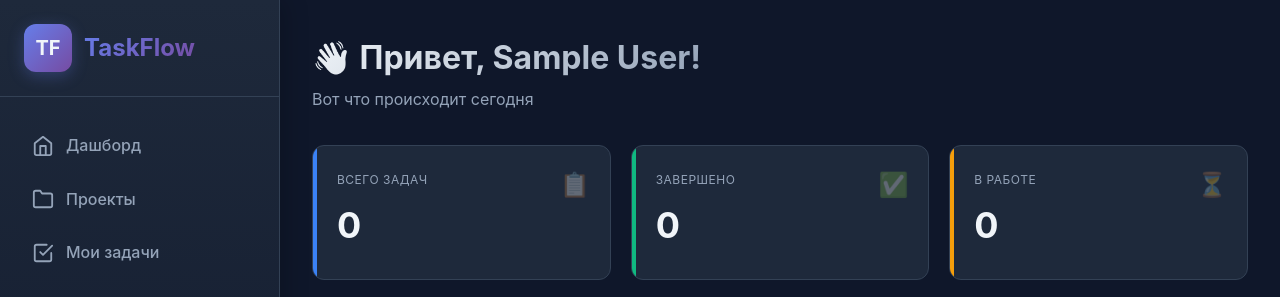
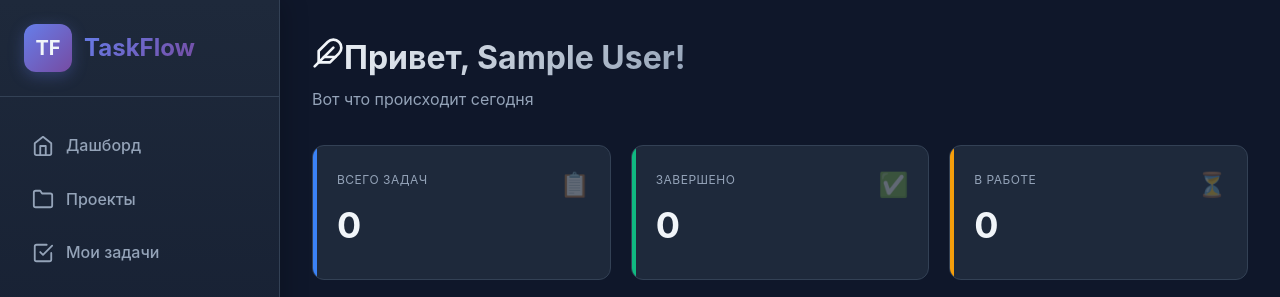
Before and after one commit to HappyHacker143/taskflow, a Django app: page / in a window 1280 px wide. Shown: the top 297 px of the page. Run offline with Django 4.2, Linux system fonts and the light colour scheme; the visitor is signed in with stand-in values (Sample User, id 1); data that the repository does not hold is empty.

Commit message:
Unified styles for all pages

```diff
--- a/tasks/templates/tasks/dashboard.html
+++ b/tasks/templates/tasks/dashboard.html
@@ -314,7 +314,11 @@
 {% block content %}
 <div class="page-header">
     <div>
-        <h1 class="page-title">👋 Привет, {{ user.profile.display_name }}!</h1>
+        <h1 class="page-title"><svg width="32" height="32" viewBox="0 0 24 24" fill="none" stroke="currentColor" stroke-width="2" stroke-linecap="round" stroke-linejoin="round">
+        <path d="M20.24 12.24a6 6 0 0 0-8.49-8.49L5 10.5V19h8.5z"></path>
+        <line x1="16" y1="8" x2="2" y2="22"></line>
+        <line x1="17.5" y1="15" x2="9" y2="15"></line>
+    </svg>Привет, {{ user.profile.display_name }}!</h1>
         <p class="page-subtitle">Вот что происходит сегодня</p>
     </div>
 </div>
```
